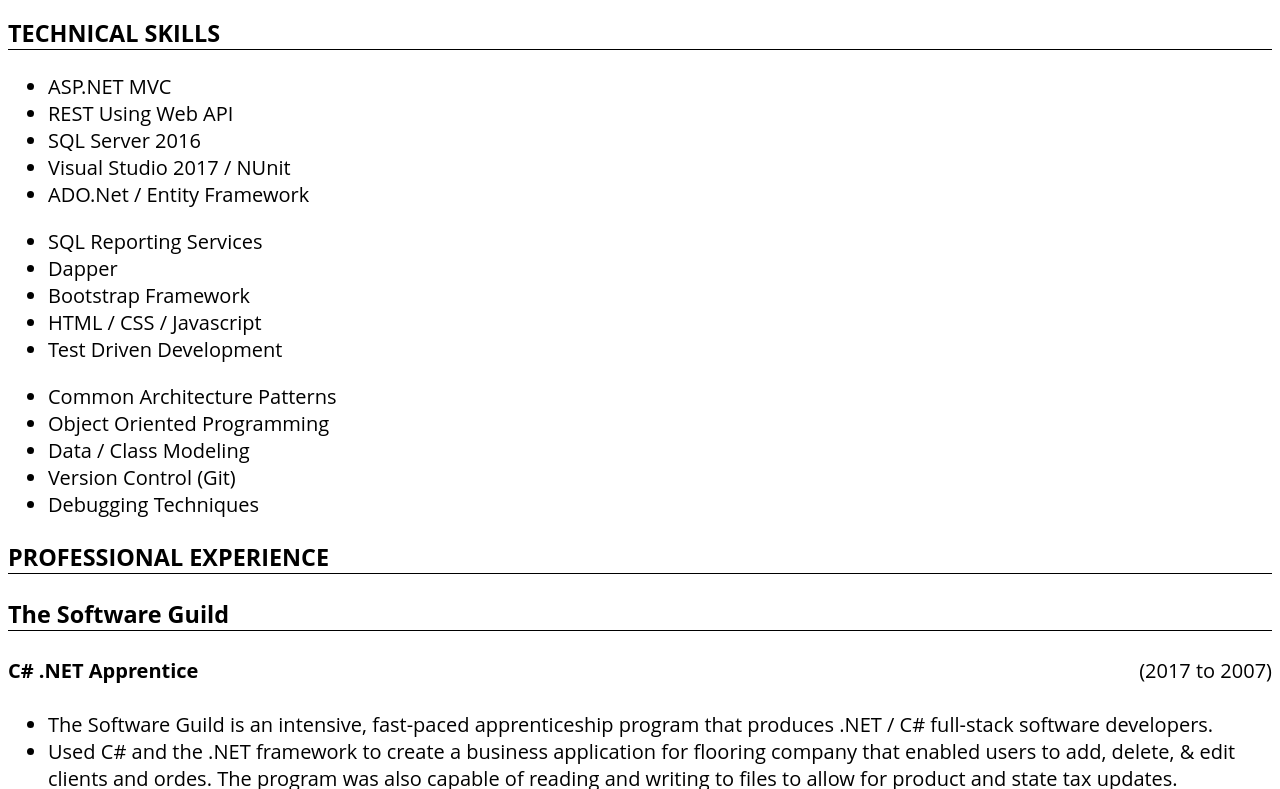
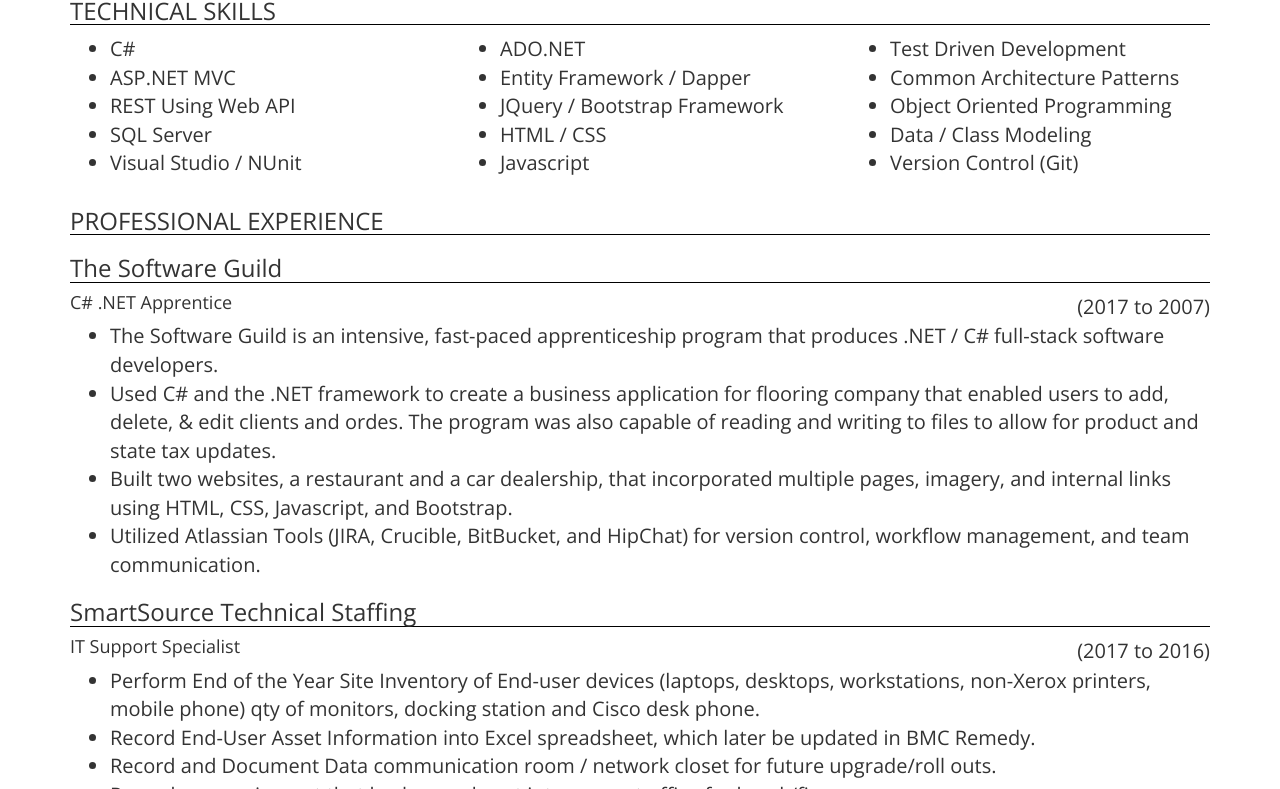
Before and after one commit to bluebbe/bluebbe.github.io, a plain HTML site: page resume.html in a window 1280 px wide. Shown: the part 93-882 px from the top of the page. Drawn offline with nearby package versions, Linux system fonts and the light colour scheme.

Commit message:
Fixed issues and Update JSON data.

```diff
--- a/json/workExp.json
+++ b/json/workExp.json
@@ -9,7 +9,7 @@
         [
             {"bullet": "The Software Guild is an intensive, fast-paced apprenticeship program that produces .NET / C# full-stack software developers."},
             {"bullet":"Used C# and the .NET framework to create a business application for flooring company that enabled users to add, delete, & edit clients and ordes.  The program was also capable of reading and writing to files to allow for product and state tax updates."},
-            {"bullet":"Built two websites, a restaurant and a dice game, that incorporated multiple pages, imagery, and internal links using HTML, CSS, Javascript, and Bootstrap."},
+            {"bullet":"Built two websites, a restaurant and a car dealership, that incorporated multiple pages, imagery, and internal links using HTML, CSS, Javascript, and Bootstrap."},
             {"bullet":"Utilized Atlassian Tools (JIRA, Crucible, BitBucket, and HipChat) for version control, workflow management, and team communication."}
         ]
      },
--- a/resume.html
+++ b/resume.html
@@ -7,11 +7,11 @@
     <title>Resume - Luebbe, Bert</title>
 
     <!-- Bootstrap -->
-    <link rel="stylesheet" href="https://maxcdn.bootstrapcdn.com/bootstrap/3.3.7/css/bootstrap.min.css>
+    <link rel="stylesheet" href="https://maxcdn.bootstrapcdn.com/bootstrap/3.3.7/css/bootstrap.min.css">
     <link href="https://fonts.googleapis.com/css?family=Open+Sans" rel="stylesheet">
     <link rel="stylesheet" href="./custom.css">
 
-      <script src="https://code.jquery.com/jquery-2.2.4.min.js"></script>
+      <script src="https://ajax.googleapis.com/ajax/libs/jquery/3.2.1/jquery.min.js"></script>
   <script src="https://maxcdn.bootstrapcdn.com/bootstrap/3.3.7/js/bootstrap.min.js" ></script>
   <link rel="stylesheet" href="./css/font-awesome.min.css">
   </head>
@@ -32,35 +32,38 @@
 <h3>TECHNICAL SKILLS</h3>
 
     <div class="row">
+
         <div class="col-md-4">
             <ul>
+                <li>C#</li>
                 <li>ASP.NET MVC</li>
                 <li>REST Using Web API</li>
-                <li>SQL Server 2016</li>
-              <li>Visual Studio 2017 / NUnit</li>
-              <li>ADO.Net / Entity Framework</li>
+                <li>SQL Server</li>
+              <li>Visual Studio / NUnit</li>
             </ul>
 
         </div>
 
         <div class="col-md-4">
             <ul>
-                <li>SQL Reporting Services</li>
-                <li>Dapper</li>
-              <li>Bootstrap Framework</li>
-              <li>HTML / CSS / Javascript</li>
-              <li>Test Driven Development</li>
+                <li>ADO.NET</li>
+                <li>Entity Framework / Dapper</li>
+              <li>JQuery / Bootstrap Framework</li>
+              <li>HTML / CSS</li>
+              <li>Javascript</li>
             </ul>
 
         </div>
 
         <div class="col-md-4">
             <ul>
+                <li>Test Driven Development</li>
                 <li>Common Architecture Patterns</li>
                 <li>Object Oriented Programming</li>
               <li>Data / Class Modeling</li>
+
               <li>Version Control (Git)</li>
-              <li>Debugging Techniques</li>
+
             </ul>
 
         </div>
@@ -89,7 +92,7 @@
 
 
 
-
+        <div class="row">
             <div id="eduction">
                 <h3>EDUCATIONAL BACKGROUND</h3>
                             <ul>
@@ -97,6 +100,7 @@
                                 <li>Bachelor of Science - Major in Computer Engineering, University of Nebraska, Lincoln, NE</li>
                             </ul>
             </div>
+        </div>
     </div>
      <script type"text/javascript" src="./scripts/app.js"></script>
    </body>
```
